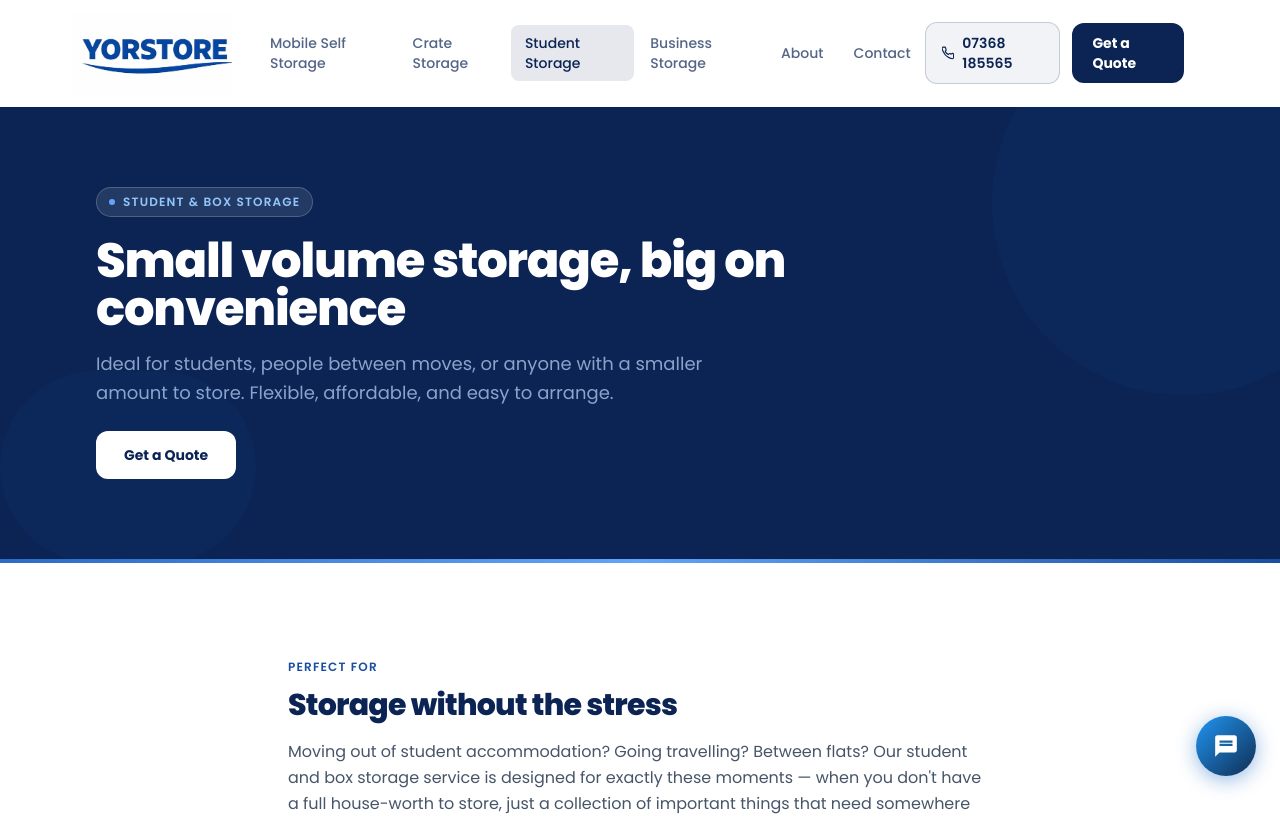
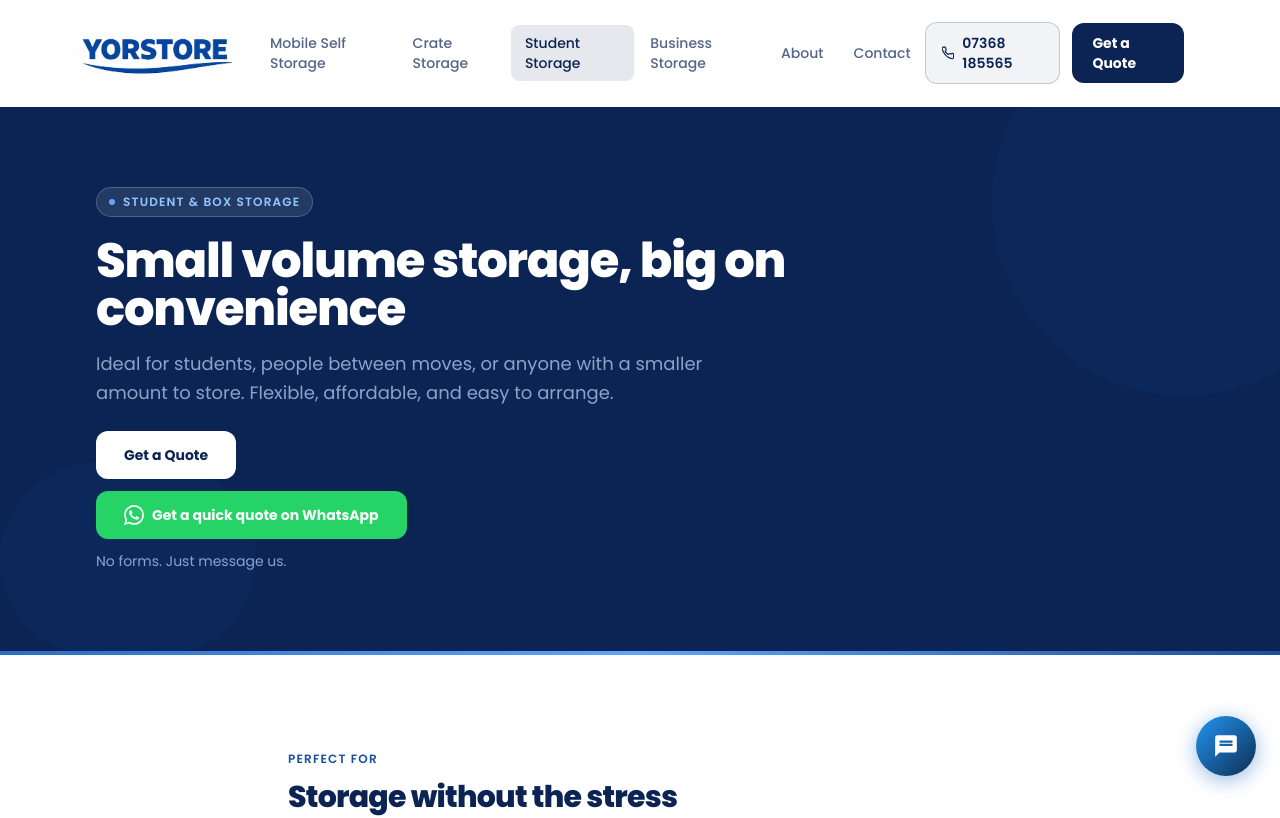
Before and after one commit to YorStore/YorStore, a Next.js app in the folder b_tDKShXFtqVE/: page /student-storage in a window 1280 px wide. Shown: the top 818 px of the page. Built offline with nearby package versions, Linux system fonts and the light colour scheme.

Commit message:
whatsappStudent

```diff
--- a/b_tDKShXFtqVE/src/app/student-storage/page.tsx
+++ b/b_tDKShXFtqVE/src/app/student-storage/page.tsx
@@ -19,6 +19,11 @@ export default function StudentStoragePage() {
         subtext="Ideal for students, people between moves, or anyone with a smaller amount to store. Flexible, affordable, and easy to arrange."
         ctaLabel="Get a Quote"
         ctaHref="/contact#quote"
+        whatsapp={{
+          href: "https://wa.me/447368185565?text=Hi%20I%27m%20looking%20for%20student%20storage",
+          label: "Get a quick quote on WhatsApp",
+          supportingText: "No forms. Just message us.",
+        }}
       />
       <StudentDetails />
       <WhoIsItFor />
--- a/b_tDKShXFtqVE/src/components/ui/PageHero.tsx
+++ b/b_tDKShXFtqVE/src/components/ui/PageHero.tsx
@@ -1,4 +1,10 @@
 import Link from "next/link";
+
+export interface PageHeroWhatsappCta {
+  href: string;
+  label: string;
+  supportingText: string;
+}
 
 interface PageHeroProps {
   label?:    string;
@@ -6,9 +12,10 @@ interface PageHeroProps {
   subtext:   string;
   ctaLabel?: string;
   ctaHref?:  string;
+  whatsapp?: PageHeroWhatsappCta;
 }
 
-export default function PageHero({ label, heading, subtext, ctaLabel, ctaHref }: PageHeroProps) {
+export default function PageHero({ label, heading, subtext, ctaLabel, ctaHref, whatsapp }: PageHeroProps) {
   return (
     <section className="relative bg-brand-navy overflow-hidden">
       {/* Subtle bg accents */}
@@ -30,6 +37,8 @@ export default function PageHero({ label, heading, subtext, ctaLabel, ctaHref }:
         <p className="text-lg text-blue-200/70 max-w-2xl leading-relaxed mb-6">
           {subtext}
         </p>
+        {(ctaLabel && ctaHref) || whatsapp ? (
+          <div className="flex flex-col items-stretch sm:items-start gap-3">
             {ctaLabel && ctaHref && (
               <Link
                 href={ctaHref}
@@ -38,9 +47,36 @@ export default function PageHero({ label, heading, subtext, ctaLabel, ctaHref }:
                 {ctaLabel}
               </Link>
             )}
+            {whatsapp && (
+              <>
+                <a
+                  href={whatsapp.href}
+                  target="_blank"
+                  rel="noopener noreferrer"
+                  className="inline-flex items-center justify-center gap-2 bg-[#25D366] text-white font-bold text-sm px-7 py-3.5 rounded-xl hover:bg-[#20BD5A] transition-colors"
+                >
+                  <WhatsAppIcon />
+                  {whatsapp.label}
+                </a>
+                <p className="text-sm text-blue-200/70">{whatsapp.supportingText}</p>
+              </>
+            )}
+          </div>
+        ) : null}
       </div>
 
       <div className="h-1 bg-gradient-to-r from-brand-blue-mid via-blue-400 to-brand-blue" />
     </section>
   );
 }
+
+function WhatsAppIcon() {
+  return (
+    <svg className="h-5 w-5 shrink-0" viewBox="0 0 24 24" aria-hidden>
+      <path
+        fill="currentColor"
+        d="M17.472 14.382c-.297-.149-1.758-.867-2.03-.967-.273-.099-.471-.148-.67.15-.197.297-.767.966-.94 1.164-.173.199-.347.223-.644.075-.297-.15-1.255-.463-2.39-1.475-.883-.788-1.48-1.761-1.653-2.059-.173-.297-.018-.458.13-.606.134-.133.298-.347.446-.52.149-.174.198-.298.298-.497.099-.198.05-.371-.025-.52-.075-.149-.669-1.612-.916-2.207-.242-.579-.487-.5-.669-.51-.173-.008-.371-.01-.57-.01-.198 0-.52.074-.792.372-.272.297-1.04 1.016-1.04 2.479 0 1.462 1.065 2.875 1.213 3.074.149.198 2.096 3.2 5.077 4.487.709.306 1.262.489 1.694.625.712.227 1.36.195 1.871.118.571-.085 1.758-.719 2.006-1.413.248-.694.248-1.289.173-1.413-.074-.124-.272-.198-.57-.347m-5.421 7.403h-.004a9.87 9.87 0 01-5.031-1.378l-.361-.214-3.741.982.998-3.648-.235-.374a9.86 9.86 0 01-1.51-5.26c.001-5.45 4.436-9.884 9.888-9.884 2.64 0 5.122 1.03 6.988 2.898a9.825 9.825 0 012.893 6.994c-.003 5.45-4.435 9.884-9.883 9.884m8.413-18.297A11.815 11.815 0 0012.05 0C5.495 0 .16 5.335.157 11.892c0 2.096.547 4.142 1.588 5.945L.057 24l6.305-1.654a11.882 11.882 0 005.683 1.448h.005c6.554 0 11.89-5.335 11.893-11.893a11.821 11.821 0 00-3.48-8.413z"
+      />
+    </svg>
+  );
+}
```
Lines whose indentation alone changed are shown as unchanged.
